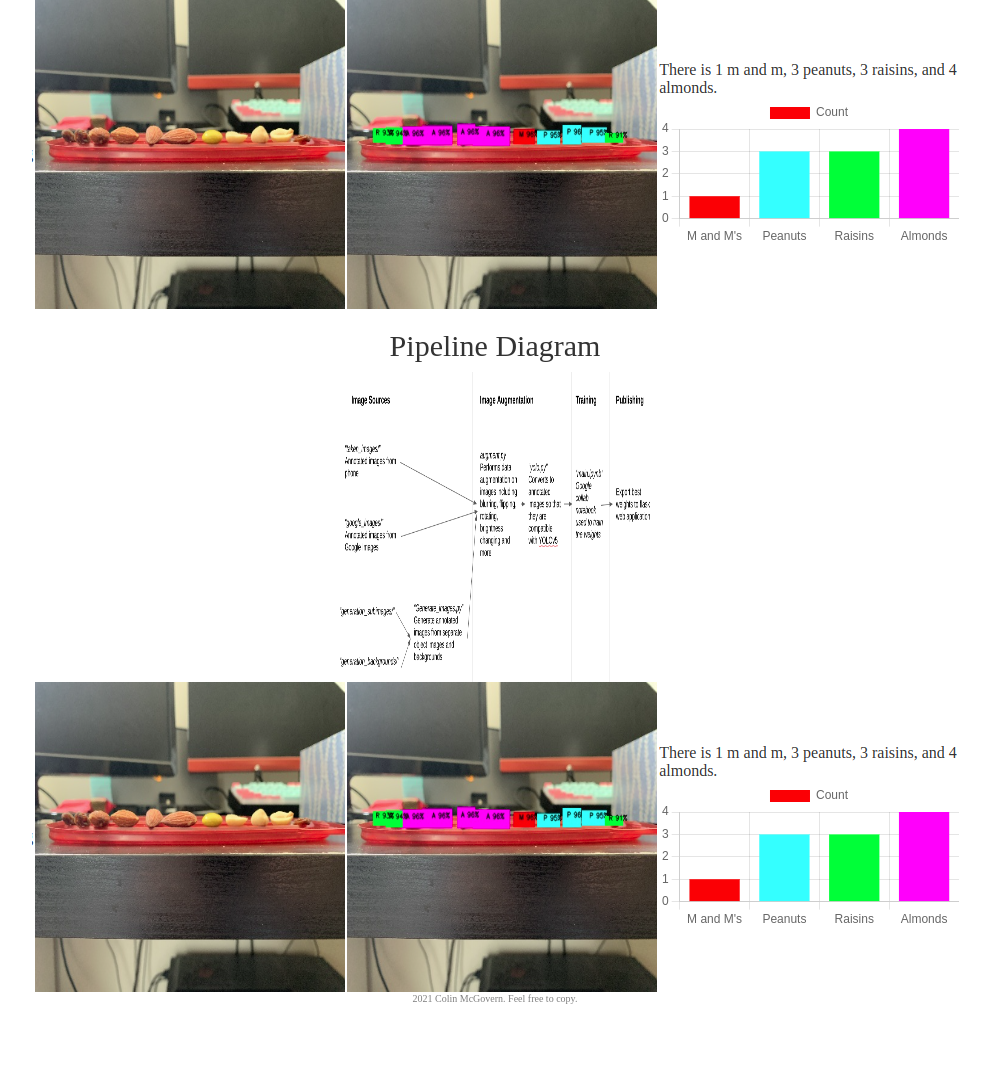
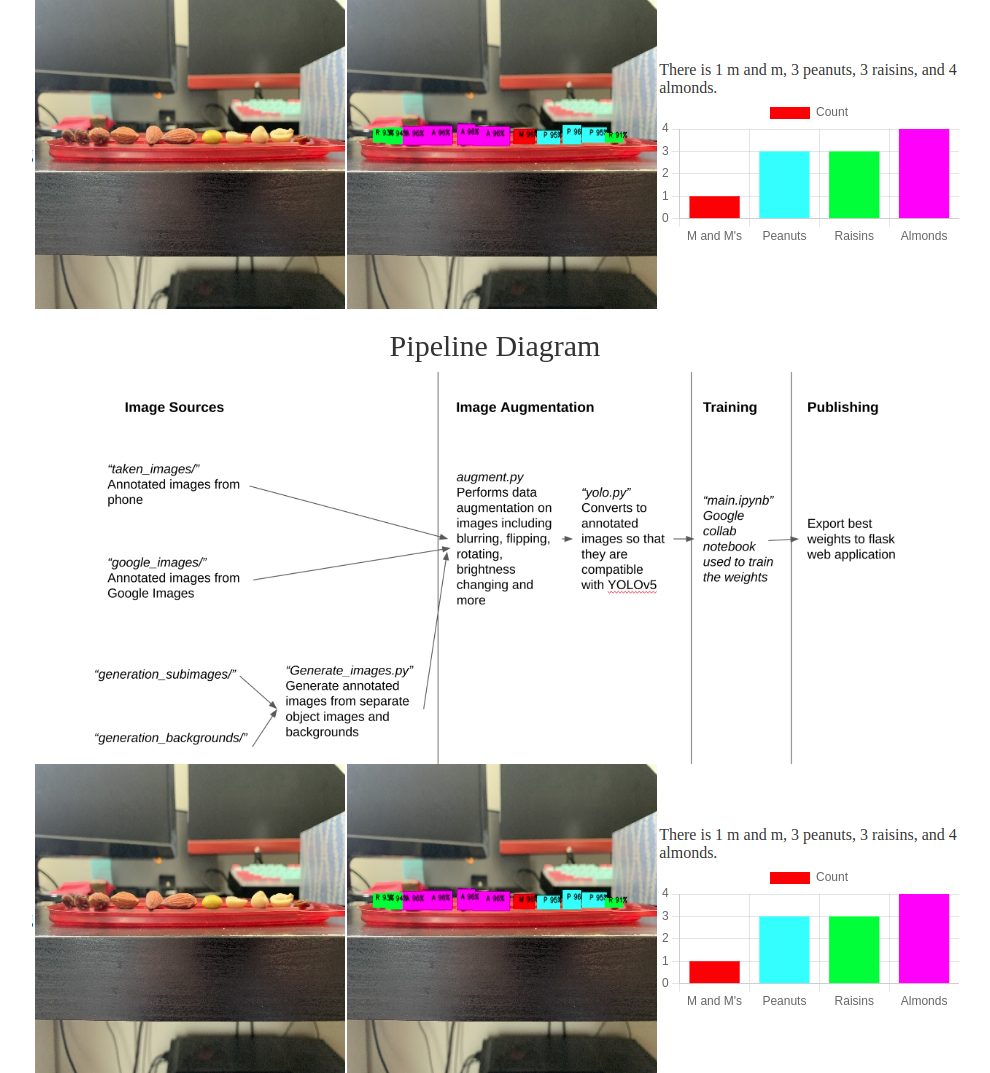
Before and after one commit to colinmcgovern/trailmix_detection, a Flask app: page / in a window 1280 px wide. Shown: the part 1096-2169 px from the top of the page, without its empty margins (145-1135 px from the left). Before the commit the page ends 2100 px from the top, so only its background shows below. Run offline with Flask 2, Linux system fonts and the light colour scheme; some libraries are stand-ins or nearby versions.

Commit message:
Update style.css

```diff
--- a/static/styles/style.css
+++ b/static/styles/style.css
@@ -10,6 +10,11 @@ img{
 .free{
     width: auto;
     height: auto;
+}
+
+.diagram{
+	width: 800px;
+	height: auto;
 }
 
 body, html {
```
